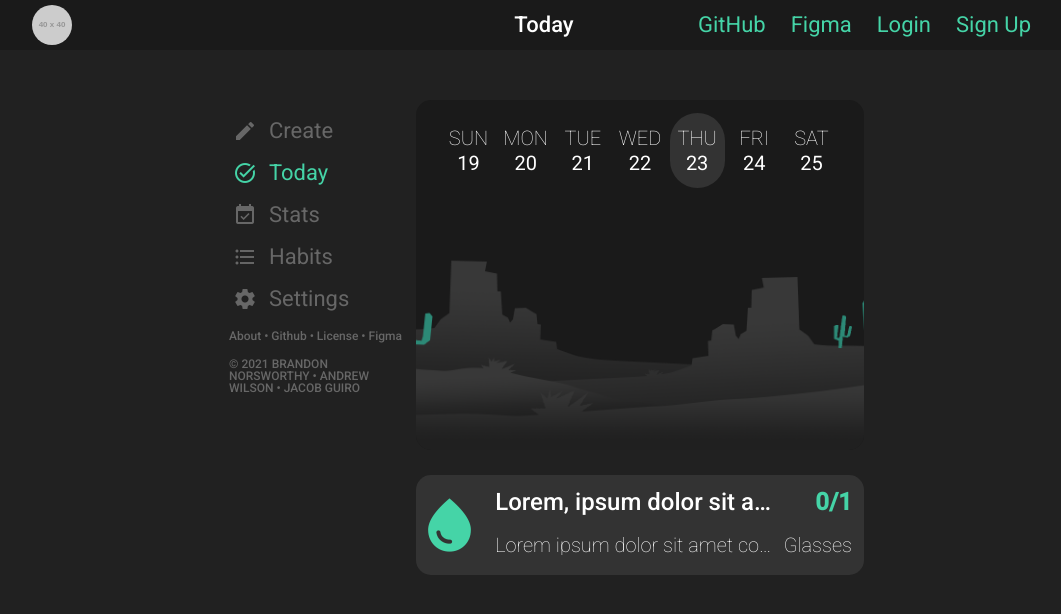
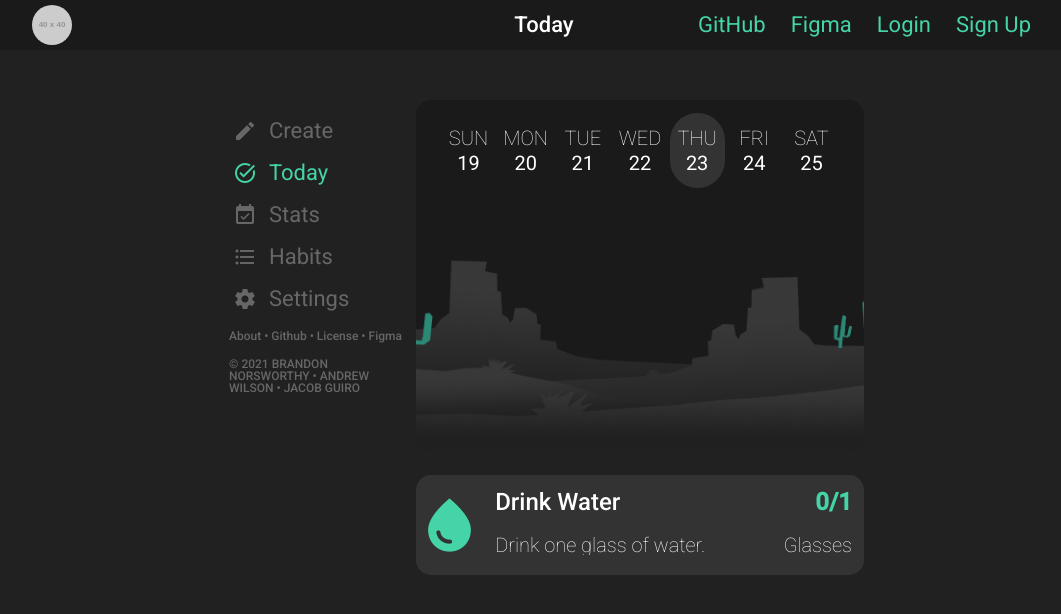
Before and after one commit to brandonnorsworthy/productive, a React (Create React App) app: page / in a window 1280 px wide. Shown: the top 614 px of the page, without its empty margins (96-1157 px from the left). Built offline with nearby package versions, Linux system fonts and the light colour scheme.

Commit message:
props with obj

```diff
--- a/src/components/Content.js
+++ b/src/components/Content.js
@@ -2,13 +2,21 @@ import React from 'react'
 import Hero from './content/Hero'
 import Habit from './content/Habit'
 import '../cards.css'
+
+const habit = {
+    icon:'water_drop',
+    habitName: 'Drink Water',
+    quantity: {count: "0", total: '/1'},
+    description: 'Drink one glass of water.',
+    subject: 'Glasses'
+}
 
 function Content(props) {
     console.log("props", props)
     return (
         <div className="content">
             {props.currentContent === 'Today' ? <Hero /> : console.log('error')}
-            {props.currentContent === 'Today' || props.currentContent === 'Habit' ? <Habit /> : console.log('error')}
+            {props.currentContent === 'Today' || props.currentContent === 'Habit' ? <Habit habit={habit} /> : console.log('error')}
         </div>
     )
 }
--- a/src/components/content/Habit.js
+++ b/src/components/content/Habit.js
@@ -6,24 +6,24 @@ function Habit(props) {
             <div className="card-body">
                 <div className="habit-col-a">
                     <span className="material-icons" unselectable="on" onselectstart="return false;"
-                        onmousedown="return false;">water_drop</span>
+                        onmousedown="return false;">{props.habit.icon}</span>
                 </div>
                 <div className="habit-col-b">
                     <div className="row">
                         <div>
-                            <h2>Lorem, ipsum dolor sit amet consectetur adipisicing</h2>
+                            <h2>{props.habit.habitName}</h2>
                         </div>
                         <div>
-                            <h2><b>0/1</b></h2>
+                            <h2><b>{props.habit.quantity.count}
+                            {props.habit.quantity.total}</b></h2>
                         </div>
                     </div>
                     <div className="row">
                         <div>
-                            <p>Lorem ipsum dolor sit amet consectetur, adipisicing elit. Quasi placeat asperiores
-                                facere consectetur, molestias blanditiis.</p>
+                            <p>{props.habit.description}</p>
                         </div>
                         <div>
-                            <p>Glasses</p>
+                            <p>{props.habit.subject}</p>
                         </div>
                     </div>
                 </div>
```
